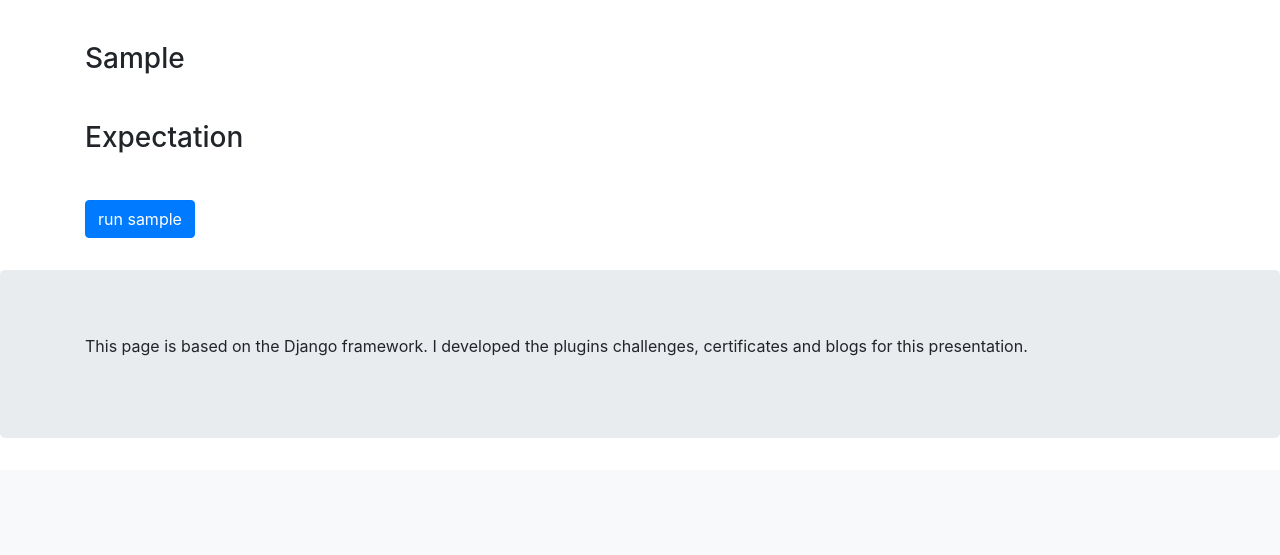
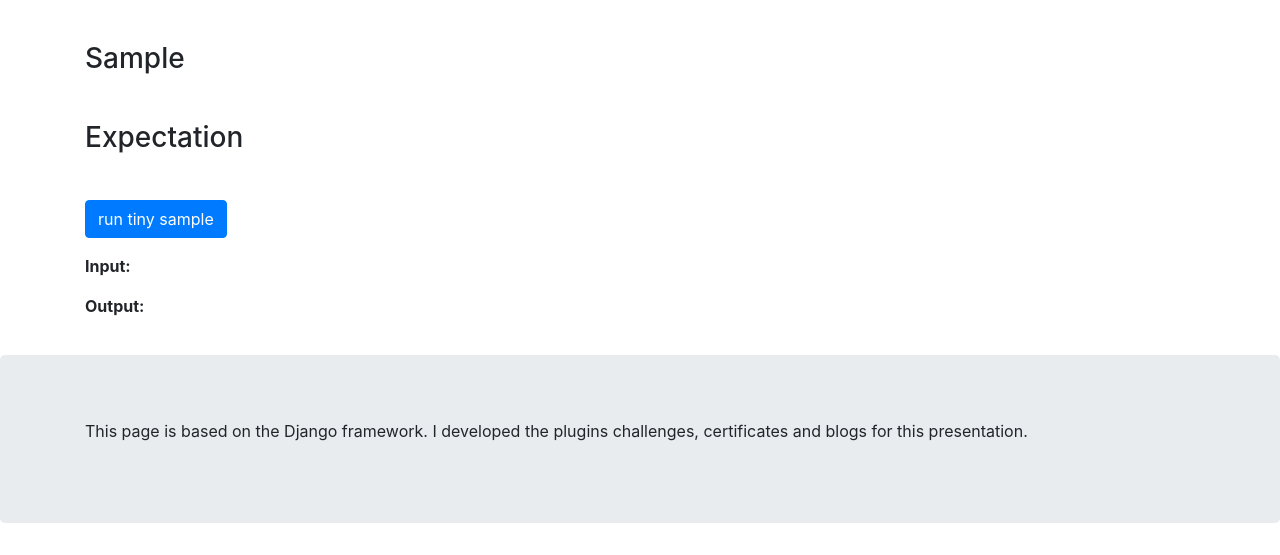
Before and after one commit to elmar-hinz/Django.ElmarHinz, a Django app: template base/templates/django_challenges_adapter/challenge.html in a window 1280 px wide. Shown: the part 330-885 px from the top of the page. Before the commit the page ends 768 px from the top, so only its background shows below. Run offline with Django 3.2, Linux system fonts and the light colour scheme; the template is opened without the code that fills it, so the values that code supplies are empty; some libraries are stand-ins or nearby versions.

Commit message:
Big sample running

```diff
--- a/base/templates/django_challenges_adapter/challenge.html
+++ b/base/templates/django_challenges_adapter/challenge.html
@@ -18,25 +18,66 @@
         <h3>Expectation</h3>
         <pre> {{ challenge.expect | safe }} </pre>
         <p>
-            <button type="button" class="js-run-sample btn btn-primary">run sample</button>
+            <button type="button" class="js-run-tiny btn btn-primary">run tiny sample</button>
+            {% if challenge.has_sample_file %}
+                <button type="button" class="js-run-big btn btn-primary">run big sample</button>
+            {% endif %}
         </p>
     </div>
     <div class="container">
-        <pre class="js-output"></pre>
+        <dl>
+            <dt>Input: <span class="js-input-length"></span></dt>
+            <dd>
+                <pre class="js-input"></pre>
+            </dd>
+            <dt>Output:</dt>
+            <dd>
+                <pre class="js-output"> </pre>
+            </dd>
+        </dl>
     </div>
 {% endblock main %}
 
 {% block javascript %}
     <script>
-        $(".js-run-sample").click(function () {
+        $(".js-run-tiny").click(function () {
             $.ajax({
                 url: '/challenges/ajax',
                 data: {
-                        path: '{{ challenge.path }}'
+                    path: '{{ challenge.path }}',
+                    type: 'tiny',
                 },
                 dataType: 'json',
                 success: function (data) {
-                        $(".js-output").html(data.result);
+                    if(data.cropped) {
+                        $(".js-input-length").html(data.length + " characters cropped to " + data.cropped_to);
+                    } else {
+                        $(".js-input-length").html('')
+                    }
+                    $(".js-input").html(data.input);
+                    $(".js-input").fadeIn(200).fadeOut(200).fadeIn(200).fadeOut(200).fadeIn(200);
+                    $(".js-output").html(data.output);
+                    $(".js-output").fadeIn(200).fadeOut(200).fadeIn(200).fadeOut(200).fadeIn(200);
+                }
+            });
+        });
+        $(".js-run-big").click(function () {
+            $.ajax({
+                url: '/challenges/ajax',
+                data: {
+                    path: '{{ challenge.path }}',
+                    type: 'big',
+                },
+                dataType: 'json',
+                success: function (data) {
+                    if(data.cropped) {
+                        $(".js-input-length").html(data.length + " characters cropped to " + data.cropped_to);
+                    } else {
+                        $(".js-input-length").html('')
+                    }
+                    $(".js-input").html(data.input);
+                    $(".js-input").fadeIn(200).fadeOut(200).fadeIn(200).fadeOut(200).fadeIn(200);
+                    $(".js-output").html(data.output);
                     $(".js-output").fadeIn(200).fadeOut(200).fadeIn(200).fadeOut(200).fadeIn(200);
                 }
             });
```
Also changed, not shown: 1 other file. Lines whose indentation alone changed are shown as unchanged.
